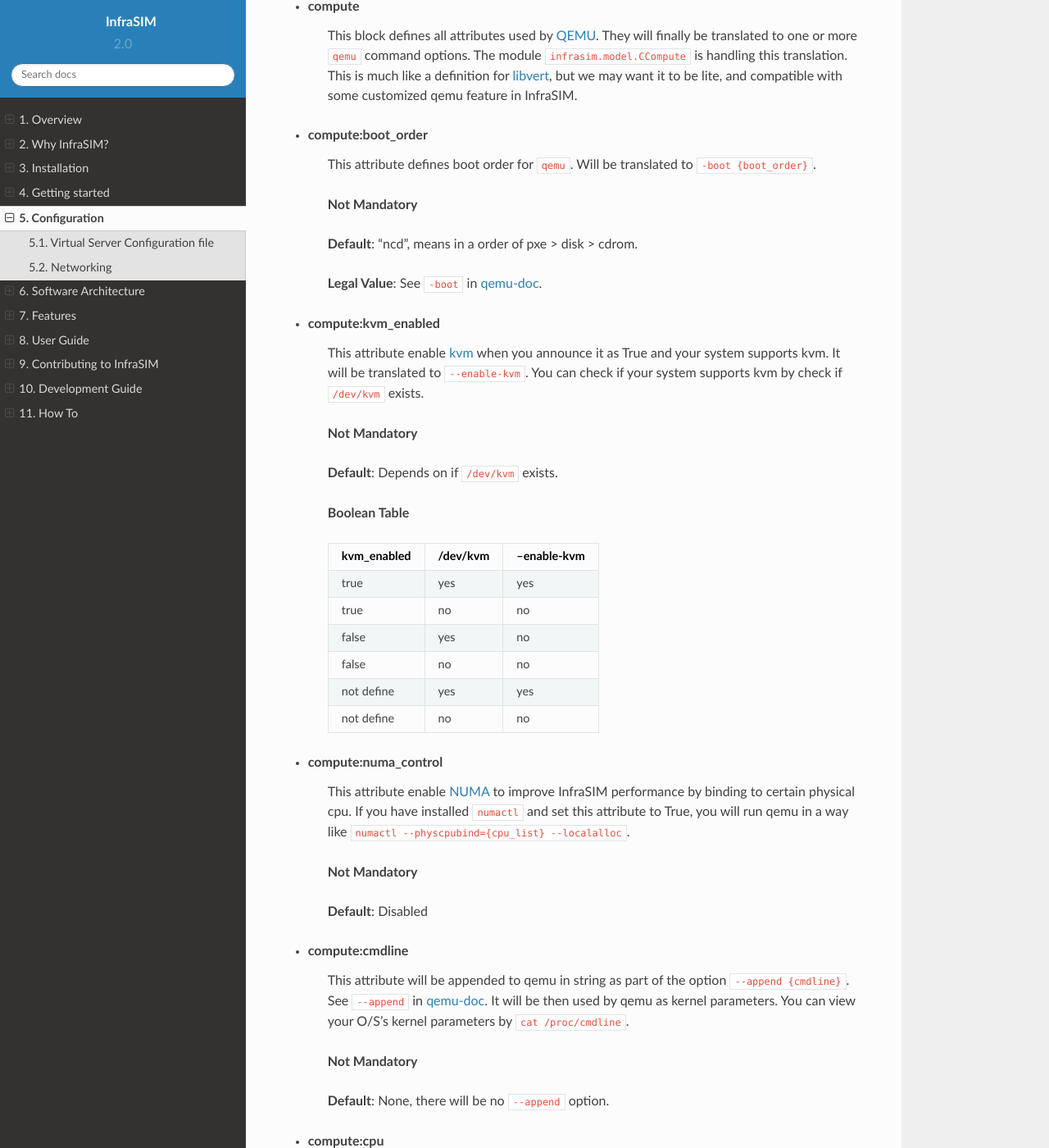
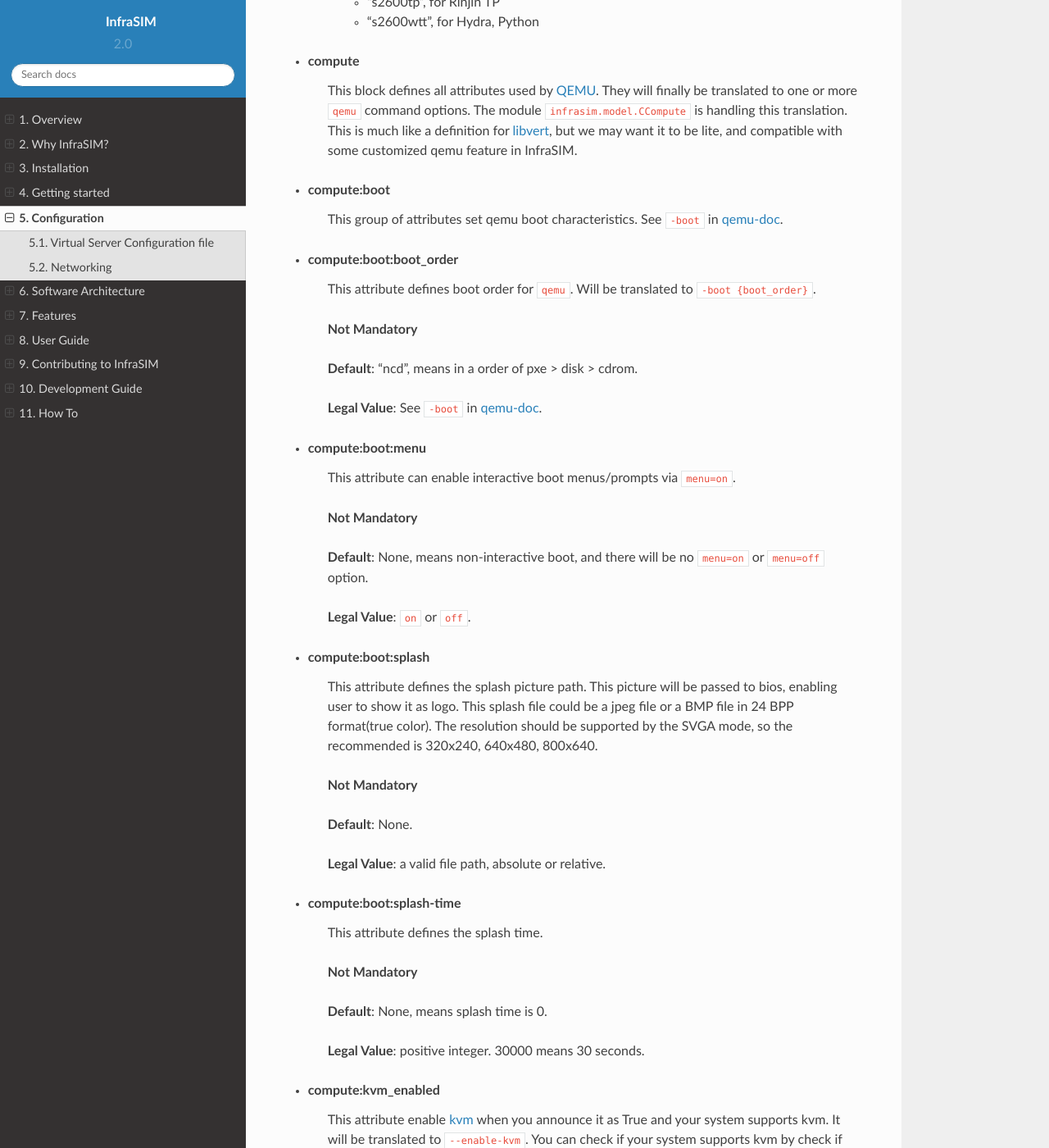
Before and after one commit to InfraSIM/docs, a Sphinx documentation site: the page built from docs/configuration.rst, in a window 1280 px wide and 1400 px high, scrolled down 4913 px. Shown: the whole window at 82% size. Built offline with Sphinx 7.4.7 and the Read the Docs theme 2.0.0, drawn with Linux system fonts in a browser that asks for light colours; some of the changed text lies outside the part shown.

Commit message:
add boot splash option
add splash, splash-time, menu

```diff
--- a/docs/configuration.rst
+++ b/docs/configuration.rst
@@ -55,10 +55,14 @@
     type: quanta_d51
 
     compute:
-        # n - Network (PXE);
-        # c - hard disk;
-        # d - cdrom;
-        boot_order: ncd
+        boot:
+            # n - Network (PXE);
+            # c - hard disk;
+            # d - cdrom;
+            boot_order: ncd
+            menu: on
+            splash: <path/to/your splash picture>
+            splash-time: 30000
         kvm_enabled: true
         numa_control: true
         cmdline: API_CB=192.168.1.1:8000 BASEFS=base.trusty.3.16.0-25-generic.squashfs.img OVERLAYFS=discovery.overlay.cpio.gz BOOTIF=52-54-BF-11-22-33
@@ -255,9 +259,15 @@
     The module ``infrasim.model.CCompute`` is handling this translation.
     This is much like a definition for `libvert <https://libvirt.org/>`_, but we may want it to be lite, and compatible with some customized qemu feature in InfraSIM.
 
+.. _yamlComputeBoot:
+
+- **compute:boot**
+
+    This group of attributes set qemu boot characteristics. See ``-boot`` in `qemu-doc <http://wiki.qemu.org/download/qemu-doc.html>`_.
+
 .. _yamlComputeBootorder:
 
-- **compute:boot_order**
+- **compute:boot:boot_order**
 
     This attribute defines boot order for ``qemu``. Will be translated to ``-boot {boot_order}``.
 
@@ -266,6 +276,42 @@
     **Default**: "ncd", means in a order of pxe > disk > cdrom.
 
     **Legal Value**: See ``-boot`` in `qemu-doc <http://wiki.qemu.org/download/qemu-doc.html>`_.
+
+.. _yamlComputeMenu:
+
+- **compute:boot:menu**
+
+    This attribute can enable interactive boot menus/prompts via ``menu=on``.
+
+    **Not Mandatory**
+
+    **Default**: None, means non-interactive boot, and there will be no ``menu=on`` or ``menu=off`` option.
+
+    **Legal Value**: ``on`` or ``off``.
+
+.. _yamlComputeSplash:
+
+- **compute:boot:splash**
+
+    This attribute defines the splash picture path. This picture will be passed to bios, enabling user to show it as logo. This splash file could be a jpeg file or a BMP file in 24 BPP format(true color). The resolution should be supported by the SVGA mode, so the recommended is 320x240, 640x480, 800x640.
+
+    **Not Mandatory**
+
+    **Default**: None.
+
+    **Legal Value**: a valid file path, absolute or relative.
+
+.. _yamlComputeSplashtime:
+
+- **compute:boot:splash-time**
+
+    This attribute defines the splash time.
+
+    **Not Mandatory**
+
+    **Default**: None, means splash time is 0.
+
+    **Legal Value**: positive integer. 30000 means 30 seconds.
 
 .. _yamlComputeKvmenabled:
 
```
